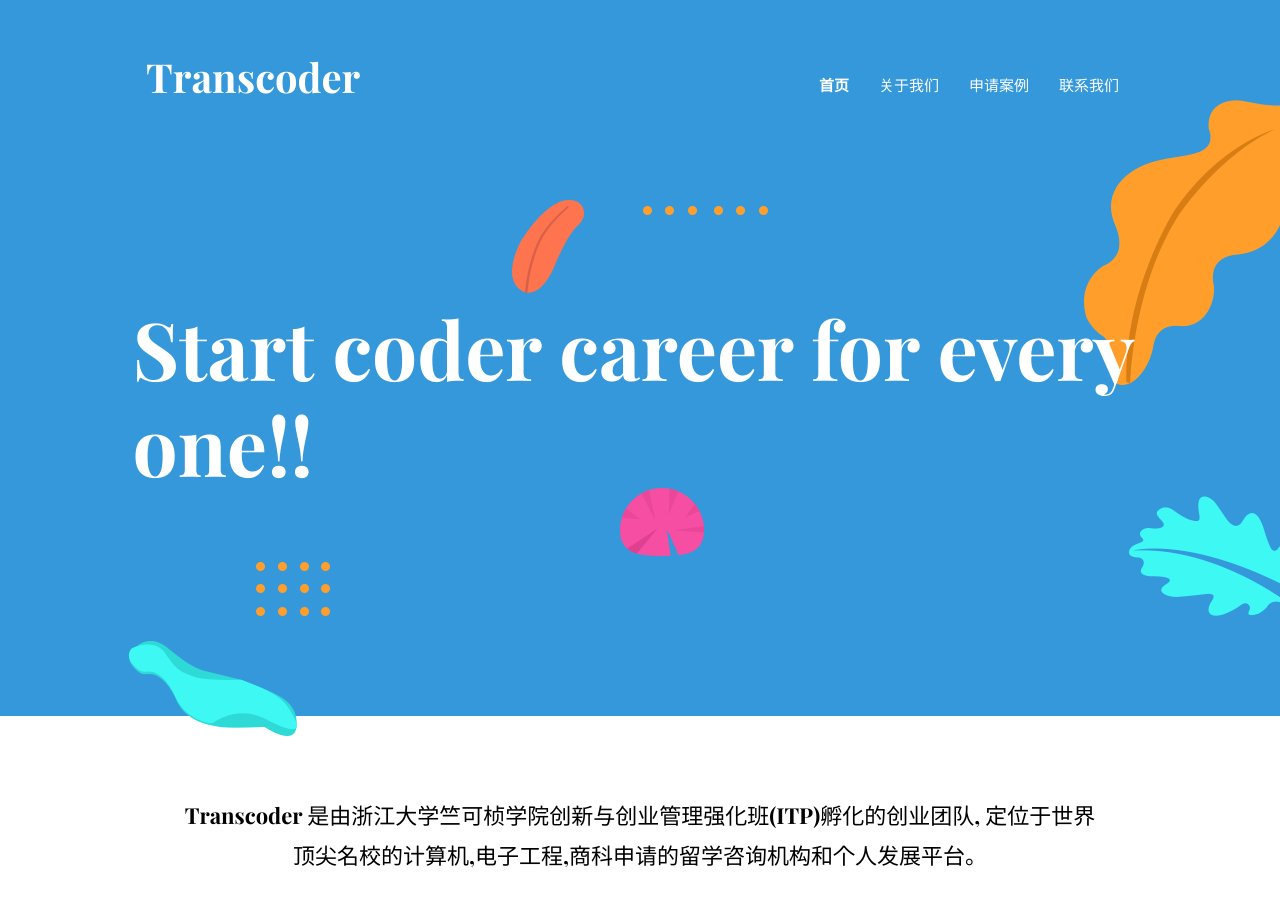
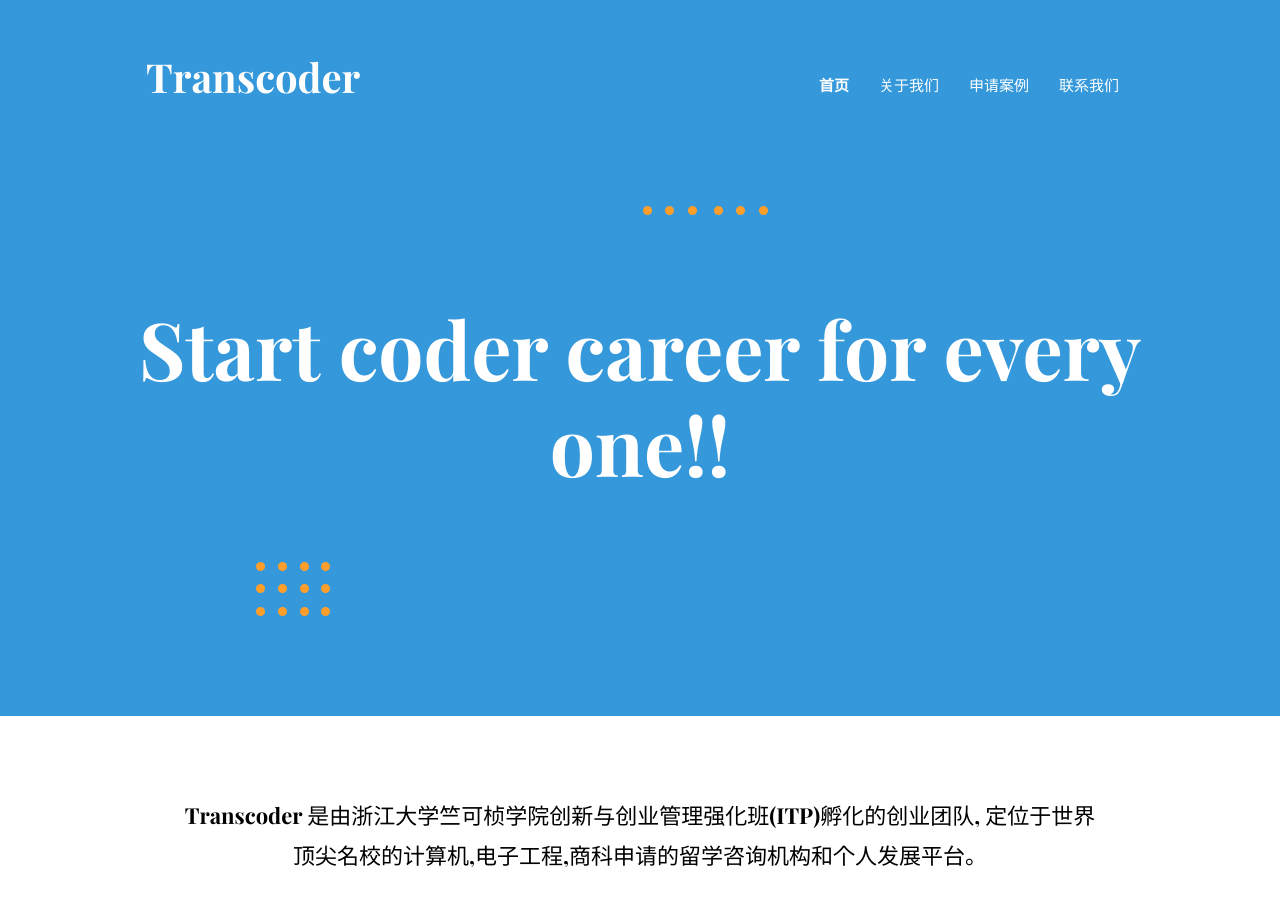
Before and after one commit to Zju-Transcoder/zju-transcoder.github.io, a Jekyll site: the page built from index.html, in a window 1280 px wide and 900 px high. Built offline with Jekyll 4.4.1, drawn with Linux system fonts in a browser that asks for light colours.

Commit message:
Site updated at 2023-03-09 16:17:00

```diff
--- a/_includes/hero-section.html
+++ b/_includes/hero-section.html
@@ -3,7 +3,7 @@
   <div class="container">
     <div class="row">
       <div class="col-lg-11 mx-auto">
-        <h1 class="text-white font-tertiary">{{ site.data.settings.hero.hero-title }}</h1>
+        <h1 style="text-align: center;" class="text-white font-tertiary">{{ site.data.settings.hero.hero-title }}</h1>
       </div>
     </div>
   </div>
@@ -13,27 +13,27 @@
   <div class="layer" id="l2">
     <img src="{{ site.baseurl }}/assets/images/illustrations/dots-cyan.png" alt="bg-shape">
   </div>
-  <div class="layer" id="l3">
+  <!-- <div class="layer" id="l3">
     <img src="{{ site.baseurl }}/assets/images/illustrations/leaf-orange.png" alt="bg-shape">
-  </div>
+  </div> -->
   <div class="layer" id="l4">
     <img src="{{ site.baseurl }}/assets/images/illustrations/dots-orange.png" alt="bg-shape">
   </div>
-  <div class="layer" id="l5">
+  <!-- <div class="layer" id="l5">
     <img src="{{ site.baseurl }}/assets/images/illustrations/leaf-yellow.png" alt="bg-shape">
   </div>
   <div class="layer" id="l6">
     <img src="{{ site.baseurl }}/assets/images/illustrations/leaf-cyan.png" alt="bg-shape">
-  </div>
+  </div> -->
   <div class="layer" id="l7">
     <img src="{{ site.baseurl }}/assets/images/illustrations/dots-group-orange.png" alt="bg-shape">
   </div>
-  <div class="layer" id="l8">
+  <!-- <div class="layer" id="l8">
     <img src="{{ site.baseurl }}/assets/images/illustrations/leaf-pink-round.png" alt="bg-shape">
   </div>
   <div class="layer" id="l9">
     <img src="{{ site.baseurl }}/assets/images/illustrations/leaf-cyan-2.png" alt="bg-shape">
-  </div>
+  </div> -->
   <!-- social icon -->
   <ul class="list-unstyled ml-5 mt-3 position-relative zindex-1">
     {% for social in site.data.settings.social %}
```
